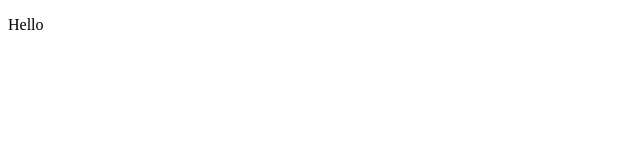
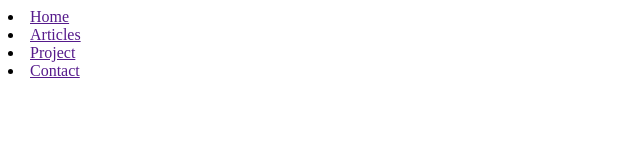
Before and after one commit to arcVaishali/CodeClause_my-portfolio-cc, a plain HTML site: page index.html in a window 1280 px wide. Shown: the whole page, without its empty margins (0-640 px from the left). Drawn offline with Linux system fonts and the light colour scheme.

Commit message:
markup for navigation bar on top

```diff
--- a/index.html
+++ b/index.html
@@ -7,7 +7,14 @@
     <title>Home</title>
 </head>
 <body>
-    <p>Hello</p>
+    <header>
+        <nav class="nav-bar">
+            <li><a href="">Home</a></li>
+            <li><a href="">Articles</a></li>
+            <li><a href="">Project</a></li>
+            <li><a href="">Contact</a></li>
+        </nav>
+    </header>
 
 </body>
 </html>
```
